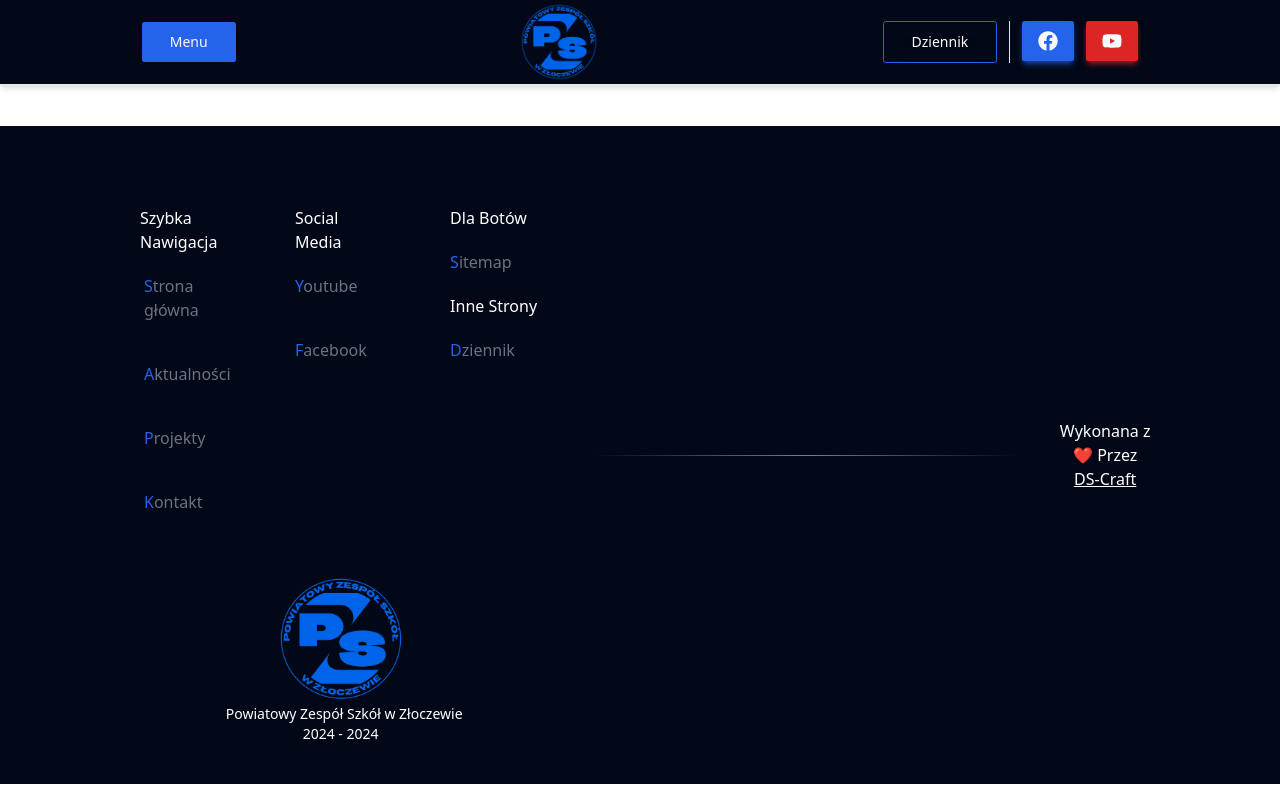
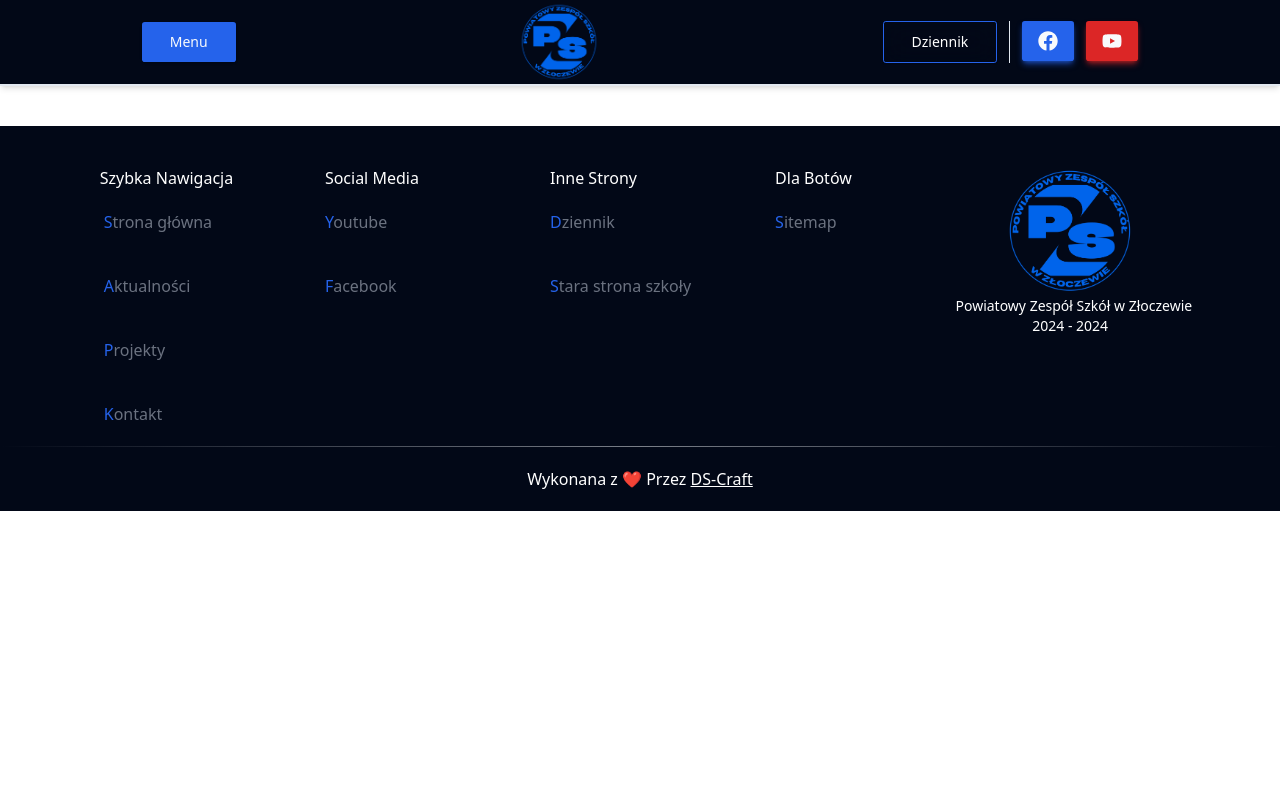
Before and after one commit to DarkSpine433/pzs-zloczew, a Next.js app: page /test/fetchFiles in a window 1280 px wide. Built offline with nearby package versions, Linux system fonts and the light colour scheme; no server answers.

Commit message:
Main Page Update & overflow on news

```diff
--- a/src/app/(app)/(mainLayout)/(dynamicRoutes)/news/p/[...id]/FetchContent.tsx
+++ b/src/app/(app)/(mainLayout)/(dynamicRoutes)/news/p/[...id]/FetchContent.tsx
@@ -42,7 +42,7 @@ const FetchContent = async ({ id }: { id: string }) => {
 
             after:z-[-5]
 
-            border-b-8 shadow-lg  border-gray-500 py-12 mb-20 after:top-0 after:left-0 after:w-full after:h-full after:bg-black/70 `}
+            border-b-8 shadow-lg  border-gray-500 py-12 after:top-0 after:left-0 after:w-full after:h-full after:bg-black/70 `}
       >
         <h1
           className={`text-center font-extrabold text-[2rem] sm:text-[3rem]  bg-clip-text text-background/40 bg-[url('/img/news/grain.jpg')]   max-w-5xl px-3 mx-auto`}
@@ -55,7 +55,7 @@ const FetchContent = async ({ id }: { id: string }) => {
         </h3>
       </div>
 
-      <div className=" px-4 pb-24 flex gap-10 flex-col items-center max-w-5xl mx-auto   rounded-xl min-w-[800px]">
+      <div className=" px-4 pb-24 flex gap-10 flex-col items-center max-w-5xl mx-auto rounded-xl mt-10">
         {data?.Content.map((block: any, index: number) => {
           return <BlockParser block={block} key={block.id + index + 'key'} />
         })}
--- a/src/app/(app)/(mainLayout)/(dynamicRoutes)/news/p/[...id]/page.tsx
+++ b/src/app/(app)/(mainLayout)/(dynamicRoutes)/news/p/[...id]/page.tsx
@@ -13,7 +13,7 @@ type Props = {
 const page = ({ params }: Props) => {
   return (
     <>
-      <FetchContent id={params.id} />{' '}
+      <FetchContent id={params.id} />
       <hr className="block w-full h-[3px] bg-gray-300 border-0 p-0 mb-20" />
       <Section className=" bg-background" maxWidth="max-w-6xl ">
         <h2 className="  py-5 bg-clip-text text-primary/90 text-5xl sm:text-6xl font-extrabold  bg-[url('/img/news/grain.jpg')]  max-w-6xl text-center mx-auto uppercase">
--- a/src/app/(app)/(mainLayout)/(dynamicRoutes)/p/[...id]/FetchContent.tsx
+++ b/src/app/(app)/(mainLayout)/(dynamicRoutes)/p/[...id]/FetchContent.tsx
@@ -43,7 +43,7 @@ const FetchContent = async ({ id }: { id: string }) => {
         </h1>
       </div>
 
-      <div className="mt-10 px-3   py-10 flex gap-4 flex-col items-center max-w-6xl mx-auto  rounded-xl">
+      <div className="mt-10 px-3   py-10 flex gap-4 flex-col items-center max-w-6xl w-full mx-auto  rounded-xl">
         {data?.Content.map((block: any, index: number) => {
           return <BlockParser block={block} key={block.id + index + 'key'} />
         })}
--- a/src/app/(app)/(mainLayout)/(homePage)/GetOffer.tsx
+++ b/src/app/(app)/(mainLayout)/(homePage)/GetOffer.tsx
@@ -17,7 +17,7 @@ const GetOffer = async (props: Props) => {
     return <GlobalNotFounded />
   }
   return (
-    <div className="flex flex-wrap items-center justify-center gap-10">
+    <div className="flex flex-wrap items-center justify-center gap-10 px-3">
       {getOffer.Content.map((offer) => {
         return (
           <Image
@@ -28,7 +28,7 @@ const GetOffer = async (props: Props) => {
             height={450}
             key={offer.id}
             quality={100}
-            className="outline-4 outline-blue-500 outline border-blue-500 hover:scale-[1.02] hover:outline-8 transition-all shadow-md shadow-blue-500"
+            className=" transition-all shadow-md shadow-primary rounded-xl hover:shadow-lg hover:shadow-primary hover:-translate-y-1"
           />
         )
       })}
--- a/src/app/(app)/(mainLayout)/(homePage)/page.tsx
+++ b/src/app/(app)/(mainLayout)/(homePage)/page.tsx
@@ -31,12 +31,12 @@ const page = (props: Props) => {
 
           <MarqueeComponent />
         </Section>
-        <div className="px-2 overflow-hidden">
+        <div>
           <Section className=" mt-20  overflow-hidden">
-            <div className="relative py-20 border-b rounded-lg border-primary/20">
+            <div className="relative pt-10 pb-20  rounded-lg border-primary/20">
               <hr className=" w-full h-[0.1rem] bg-gradient-to-r from-transparent from-10% to-90% via-primary to-transparent border-none p-0  absolute top-0 m-0 " />
               <div className=" absolute rounded-full size-[80rem] left-1/2 top-0 -translate-x-1/2  -translate-y-1/2 -z-20 pointer-events-none  bg-[radial-gradient(rgba(37,99,235,0.6)_0%,rgba(0,0,0,0.00)_30%)]  "></div>
-              <h2 className=" scroll-m-20 text-center font-extrabold text-4xl pb-10 uppercase text-transparent bg-clip-text bg-gradient-to-b from-primary via-foreground to-primary from-40% to-60%  space-y-10 drop-shadow-[0_1.2px_1.2px_hsl(--primary)]">
+              <h2 className=" scroll-m-20 text-center font-extrabold text-4xl pb-14 uppercase text-transparent bg-clip-text bg-gradient-to-r from-blue-800 via-blue-500 to-blue-800 from-20% to-80%  space-y-10 drop-shadow-[0_1.2px_1.2px_hsl(--primary)]">
                 Oferta Naszej Szkoły
               </h2>
               <GetOffer />
@@ -44,7 +44,7 @@ const page = (props: Props) => {
             </div>
           </Section>
 
-          <Section maxWidth="max-w-[1440px] " className=" pt-32 ">
+          <Section maxWidth="max-w-[1440px] px-3 " className=" border-t pt-20 ">
             <div className="relative">
               <div className=" w-full h-max flex justify-center ">
                 <h2 className=" text-5xl sm:text-8xl  font-extrabold text-center uppercase text-transparent bg-clip-text bg-gradient-to-r from-primary via-foreground to-primary from-40% to-60% max-w-4xl ">
@@ -57,8 +57,8 @@ const page = (props: Props) => {
               <div className=" absolute rounded-full  w-[60rem] h-[50rem] left-1/2 bottom-0 -translate-x-1/2  translate-y-1/2 -z-20 pointer-events-none  bg-[radial-gradient(rgba(37,99,235,0.6)_0%,rgba(0,0,0,0.00)_70%)]  "></div>
             </div>
           </Section>
-
-          <Section className=" bg-background mb-5" maxWidth="max-w-6xl ">
+          <div className="px-2">
+            <Section className=" bg-background mb-5 " maxWidth="max-w-6xl ">
               <div className="relative ">
                 <hr className="w-full h-[0.1rem] bg-gradient-to-r from-transparent from-10% to-90% via-primary to-transparent border-none p-0  absolute top-0 m-0 " />
                 <h2 className=" scroll-m-20 text-center pb-20 font-extrabold text-4xl py-5 uppercase text-transparent bg-clip-text bg-gradient-to-r from-primary via-foreground to-primary from-40% to-60%  space-y-10 drop-shadow-[0_1.2px_1.2px_hsl(--primary)]">
@@ -70,6 +70,7 @@ const page = (props: Props) => {
           </div>
         </div>
       </div>
+    </div>
   )
 }
 
--- a/src/app/(app)/(mainLayout)/layout.tsx
+++ b/src/app/(app)/(mainLayout)/layout.tsx
@@ -26,7 +26,7 @@ export default function mainLayout({ children }: { children: React.ReactNode })
       </div>
 
       <footer className="bg-foreground text-background z-50">
-        <div className=" max-w-5xl mx-auto">
+        <div className=" max-w-7xl mx-auto">
           <Footer />
         </div>
       </footer>
--- a/src/app/components/mainLayout/Footer.tsx
+++ b/src/app/components/mainLayout/Footer.tsx
@@ -7,9 +7,8 @@ type Props = {}
 const Footer = (props: Props) => {
   return (
     <>
-      <div className="flex gap-10 justify-center items-center py-10">
       <div className="w-full flex flex-row flex-wrap justify-center    gap-y-10 pt-10 z-40">
-          <div className="grid justify-center grid-cols-2 md:grid-cols-3 gap-10">
+        <div className="grid justify-center grid-cols-2 md:grid-cols-4 gap-10 h-fit">
           <div className="flex flex-col px-3">
             <h2 className="">Szybka Nawigacja</h2>
             <div className=" flex flex-col  flex-wrap pl-1 ">
@@ -43,6 +42,25 @@ const Footer = (props: Props) => {
             </div>
           </div>
           <div className="flex flex-col px-3">
+            <h2 className="">Inne Strony</h2>
+            <div className=" flex flex-col flex-wrap ">
+              <Link
+                href={'/sitemap.xml'}
+                className="py-5 pr-5 first-letter:uppercase lowercase first-letter:text-primary text-gray-500 transition-all hover:translate-x-1 w-fit h-fit hover:text-primary hover:first-letter:text-white"
+              >
+                Dziennik
+              </Link>
+            </div>
+            <div className=" flex flex-col flex-wrap ">
+              <Link
+                href={'https://zspzloczew.weebly.com/'}
+                className="py-5 pr-5 first-letter:uppercase lowercase first-letter:text-primary text-gray-500 transition-all hover:translate-x-1 w-fit h-fit hover:text-primary hover:first-letter:text-white"
+              >
+                Stara Strona Szkoły
+              </Link>
+            </div>
+          </div>
+          <div className="flex flex-col px-3">
             <h2 className="">Dla Botów</h2>
             <div className=" flex flex-col flex-wrap ">
               <Link
@@ -52,17 +70,9 @@ const Footer = (props: Props) => {
                 Sitemap
               </Link>
             </div>
-              <h2 className="">Inne Strony</h2>
-              <div className=" flex flex-col flex-wrap ">
-                <Link
-                  href={'/sitemap.xml'}
-                  className="py-5 pr-5 first-letter:uppercase lowercase first-letter:text-primary text-gray-500 transition-all hover:translate-x-1 w-fit h-fit hover:text-primary hover:first-letter:text-white"
-                >
-                  Dziennik
-                </Link>
           </div>
         </div>
-          </div>
+
         <div className=" flex flex-col flex-wrap items-center text-sm mx-auto sm:mx-0 text-center w-fit">
           <div>
             <Image src="/logo.png" alt="logo" width={130} height={130} />
@@ -75,14 +85,13 @@ const Footer = (props: Props) => {
           </div>
         </div>
       </div>
-        <hr className=" border-none w-full max-w-screen-2xl h-[1px] bg-gradient-to-r from-transparent via-secondary/50 to-transparent" />
+      <hr className=" p-0  border-none w-full max-w-screen-2xl h-[1px] bg-gradient-to-r from-transparent via-secondary/50 to-transparent" />
       <div className="text-center py-5">
         Wykonana z ❤️ Przez{' '}
         <Link href="https://ds-craft.vercel.app/" className="underline" target="_blank">
           DS-Craft
         </Link>
       </div>
-      </div>
     </>
   )
 }
```
Also changed, not shown: 1 other file (tests, documents, lock files or other folders). Lines whose indentation alone changed are shown as unchanged.
